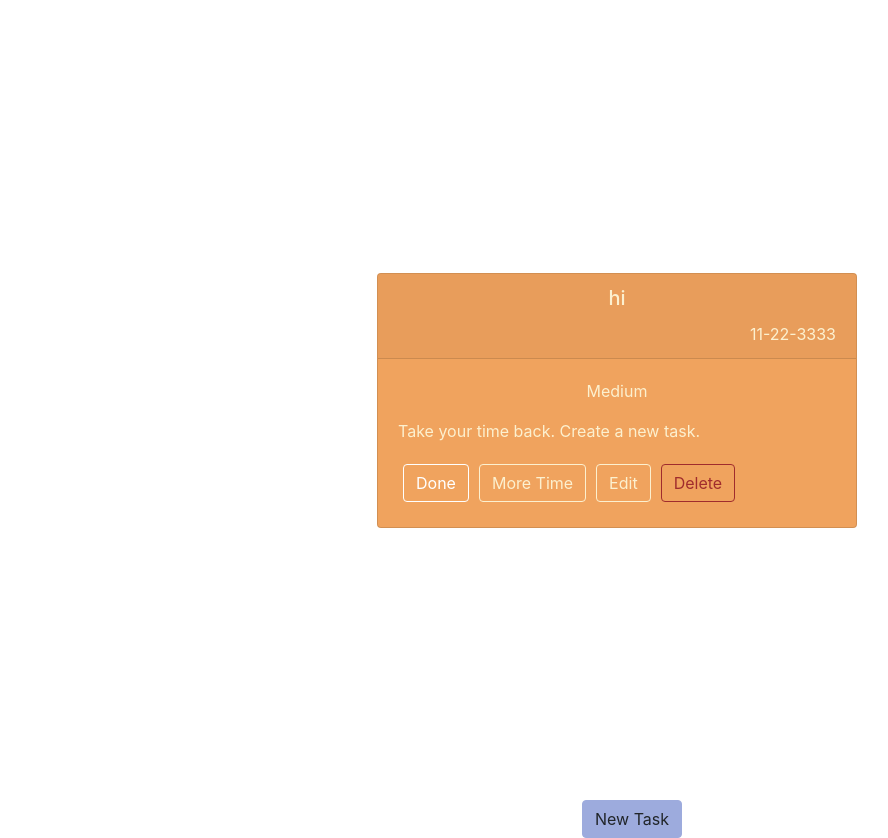
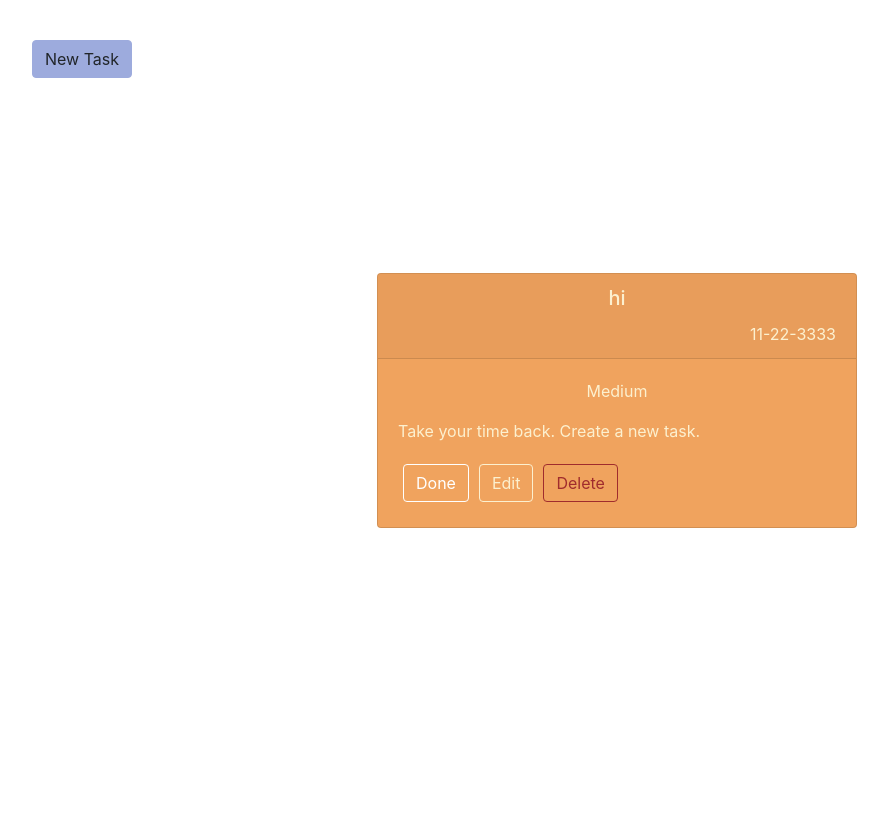
Before and after one commit to cs4241-19a/fp, a React (Create React App) app in the folder client/: page / in a window 1280 px wide. Shown: the whole page, without its empty margins (8-896 px from the left). After the commit the page ends 800 px from the top, so only its background shows below. Built offline with nearby package versions, Linux system fonts and the light colour scheme; no server answers.

Commit message:
FINAL commit (I hope)

```diff
--- a/client/src/TaskCard.js
+++ b/client/src/TaskCard.js
@@ -135,7 +135,6 @@ class TaskCard extends React.Component {
 					<Card.Text className = "text-justify" controlId = 'discription'>{this.props.data.description}</Card.Text>
 					<ButtonToolbar>
 						<Button variant="outline-success" style={{ margin: '5px' }} onClick = {this.handleDone}>Done</Button>
-						<Button variant="outline-secondary" style={{ margin: '5px' }} onClick = {this.handleMoreTime}>More Time</Button>
 						<Button variant="outline-secondary" style={{ margin: '5px' }} onClick = {this.handleEdit}>Edit</Button>
 						<Button variant="outline-danger" style={{ margin: '5px' }} onClick = {this.handleDelete}>Delete</Button>
 					</ButtonToolbar>
--- /dev/null
+++ b/client/src/TaskCardEntry.css
@@ -0,0 +1,6 @@
+.new-task {
+	position: absolute;
+	top: 5vh;
+	left: 5vh;
+	z-index: 10;
+}
--- a/client/src/TaskCardEntry.js
+++ b/client/src/TaskCardEntry.js
@@ -9,6 +9,7 @@ import moment from 'moment';
 //import 'rc-time-picker/assets/index.css';
 //import 'bootstrap/dist/css/bootstrap.min.css';
 import 'react-datepicker/dist/react-datepicker.css';
+import './TaskCardEntry.css';
 
 class TaskCardEntry extends React.Component {
 
@@ -27,7 +28,7 @@ class TaskCardEntry extends React.Component {
 
 	// handle the date day changing (seperate from the rest of the data changing
 	handleDateChange = date => {
-		this.updated.dueDate = moment(date).format("MM-DD-YYYY")
+		this.updated.dueDate = moment(date.target.value).format("MM-DD-YYYY")
 	};
 
 
@@ -98,7 +99,7 @@ class TaskCardEntry extends React.Component {
 
 	render() {
 		return (
-		<div className = "text-center">
+		<div className = "text-center new-task">
 		<Button variant="info"  onClick = {this.handleEdit}>New Task</Button>
 		 <Modal  show={this.state.show} onHide={this.handleClose}>
 			<div>
```
Also changed, not shown: client/src/Login.scss (line endings or trailing spaces), 24 other files (tests, documents, lock files or other folders).
